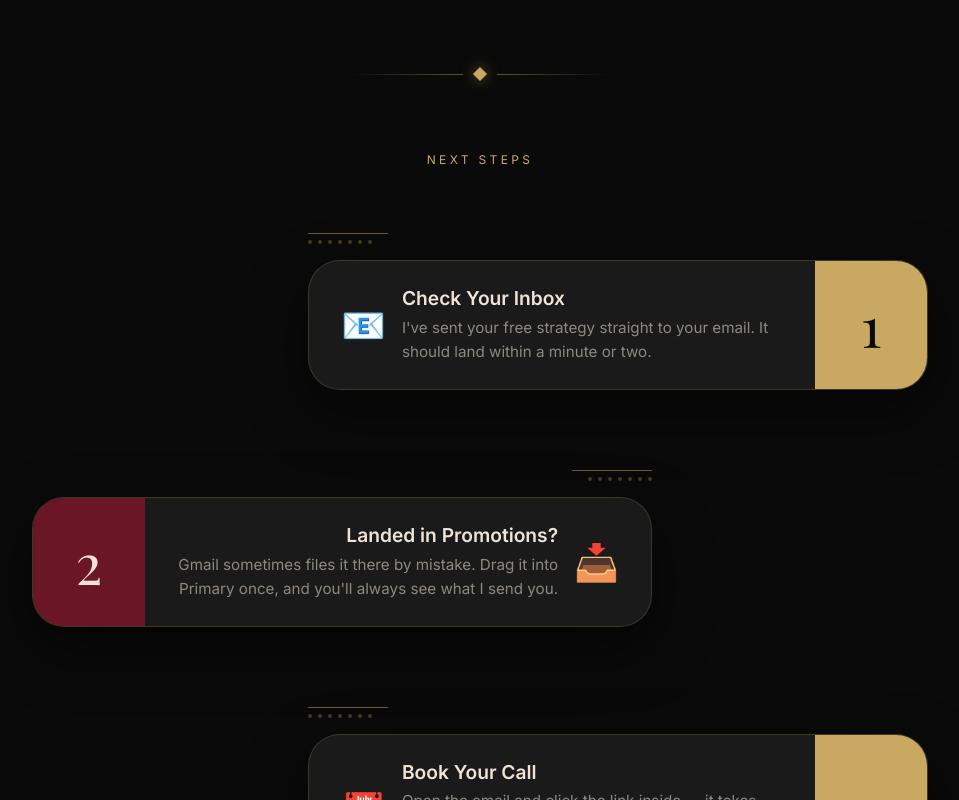
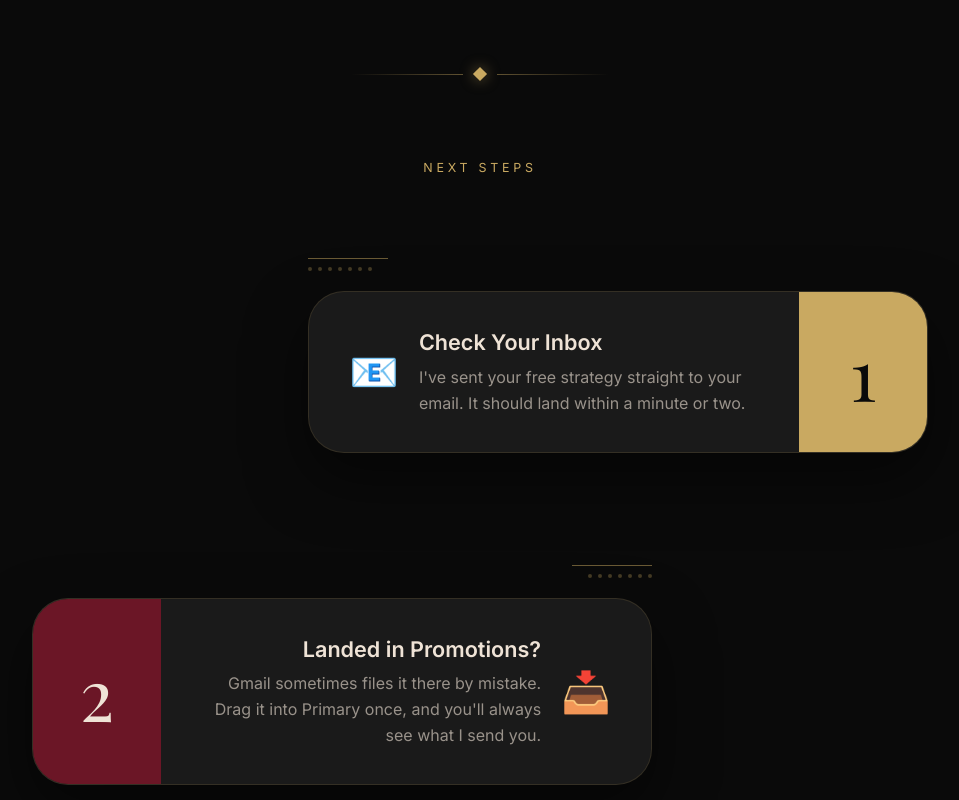
Before and after one commit to bhandarikritagya2055-debug/brand-landing, a Next.js app: page /thanks in a window 1280 px wide. Shown: the part 420-1220 px from the top of the page, without its empty margins (160-1119 px from the left). Built offline with nearby package versions, Linux system fonts and the light colour scheme.

Commit message:
thanks page: refine Next Steps — larger numerals, generous spacing, premium scale

```diff
--- a/app/thanks/ThanksClient.tsx
+++ b/app/thanks/ThanksClient.tsx
@@ -46,7 +46,7 @@ const steps: Step[] = [
 function StitchedDetail({ align }: { align: "start" | "end" }) {
   return (
     <div
-      className={`mb-4 flex flex-col gap-1.5 items-center ${
+      className={`mb-5 flex flex-col gap-2 items-center ${
         align === "start" ? "md:items-start" : "md:items-end"
       }`}
       aria-hidden
@@ -86,38 +86,38 @@ function StepCard({ step }: { step: Step }) {
 
         {/* Pill — badge fused to the outer end */}
         <div
-          className={`flex items-stretch rounded-[2rem] overflow-hidden border border-[#C9A961]/20 bg-[#1a1a1a] ${
+          className={`flex items-stretch rounded-[2.25rem] overflow-hidden border border-[#C9A961]/15 bg-[#1a1a1a] ${
             isRight ? "" : "flex-row-reverse"
           }`}
-          style={{ boxShadow: "0 22px 55px rgba(0,0,0,0.55)" }}
+          style={{ boxShadow: "0 26px 60px rgba(0,0,0,0.5)" }}
         >
           {/* Body */}
           <div
-            className={`flex-1 flex items-center gap-4 px-6 py-6 md:px-8 ${
+            className={`flex-1 flex items-center gap-5 px-7 py-7 md:px-10 md:py-9 ${
               isRight ? "flex-row text-left" : "flex-row-reverse text-right"
             }`}
           >
-            <span className="text-3xl md:text-4xl shrink-0" aria-hidden>
+            <span className="text-3xl md:text-[2.5rem] shrink-0" aria-hidden>
               {step.emoji}
             </span>
             <div>
-              <h3 className="font-inter font-semibold text-cream text-[1.05rem] md:text-[1.2rem] leading-snug mb-1">
+              <h3 className="font-inter font-semibold text-cream text-[1.15rem] md:text-[1.35rem] leading-snug mb-1.5">
                 {step.title}
               </h3>
-              <p className="font-inter text-cream/55 text-[0.875rem] md:text-[0.95rem] leading-relaxed">
+              <p className="font-inter text-cream/60 text-[0.9rem] md:text-[1rem] leading-relaxed">
                 {step.text}
               </p>
             </div>
           </div>
 
-          {/* Number badge */}
+          {/* Number badge — the numeral is the focal element */}
           <div
-            className="shrink-0 flex items-center justify-center w-20 md:w-28"
+            className="shrink-0 flex items-center justify-center w-24 md:w-32"
             style={{ background: badge.bg }}
           >
             <span
-              className="font-playfair leading-none"
-              style={{ color: badge.color, fontSize: "clamp(2.5rem, 6vw, 3.5rem)" }}
+              className="font-playfair font-medium leading-none"
+              style={{ color: badge.color, fontSize: "clamp(3rem, 7vw, 4.5rem)" }}
             >
               {step.n}
             </span>
@@ -187,12 +187,12 @@ export default function ThanksClient() {
       </motion.div>
 
       {/* ───────── NEXT STEPS (zigzag) ───────── */}
-      <section className="px-6 pt-6 pb-24 md:pb-32">
+      <section className="px-6 pt-8 pb-28 md:pb-36">
         <div className="mx-auto max-w-4xl">
-          <p className="text-center font-inter uppercase tracking-[0.28em] text-gold text-[0.75rem] mb-16">
+          <p className="text-center font-inter uppercase tracking-[0.3em] text-gold text-[0.78rem] mb-20">
             Next Steps
           </p>
-          <div className="flex flex-col gap-16 md:gap-20">
+          <div className="flex flex-col gap-20 md:gap-28">
             {steps.map((s) => (
               <StepCard key={s.n} step={s} />
             ))}
```
